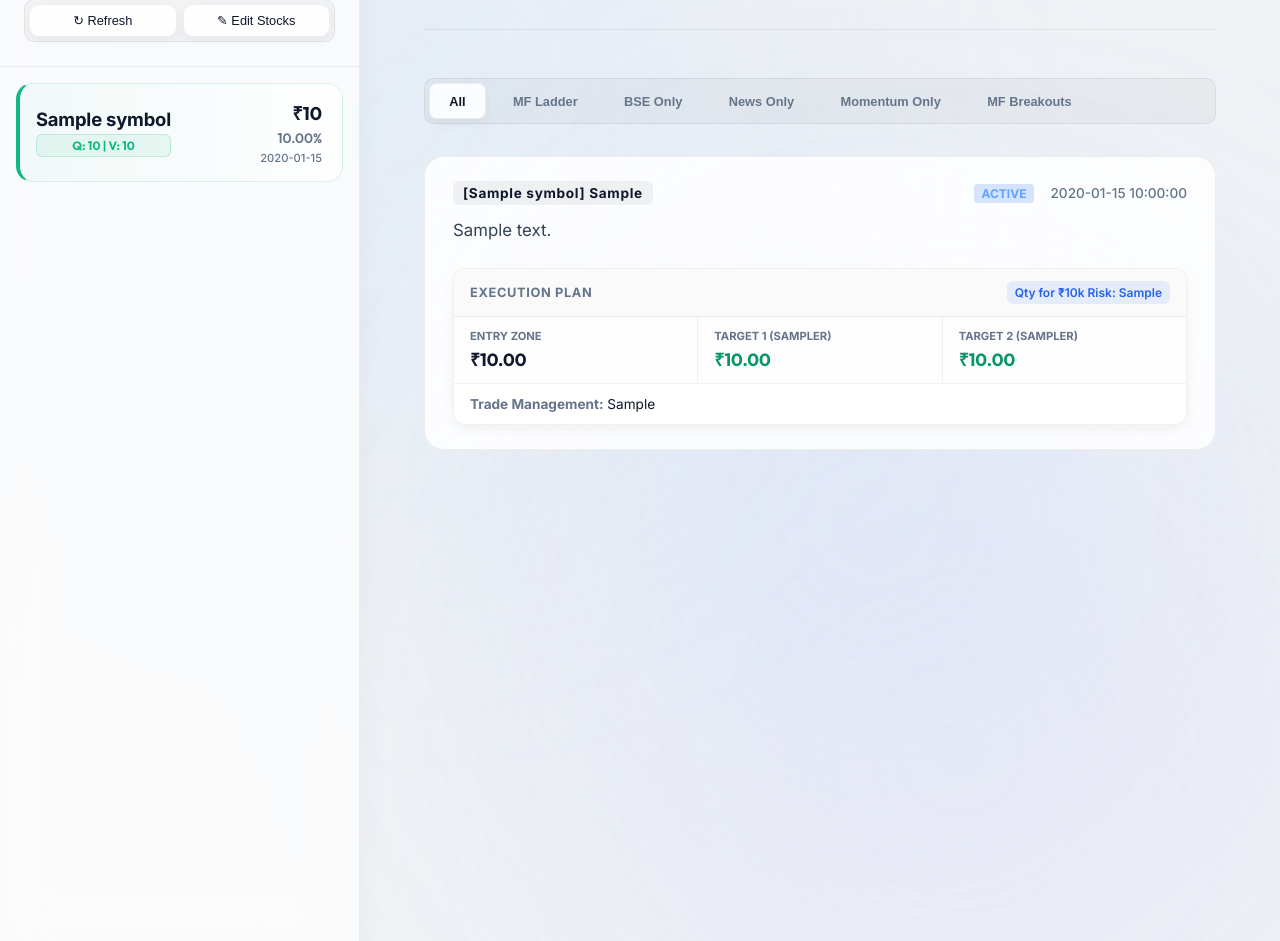
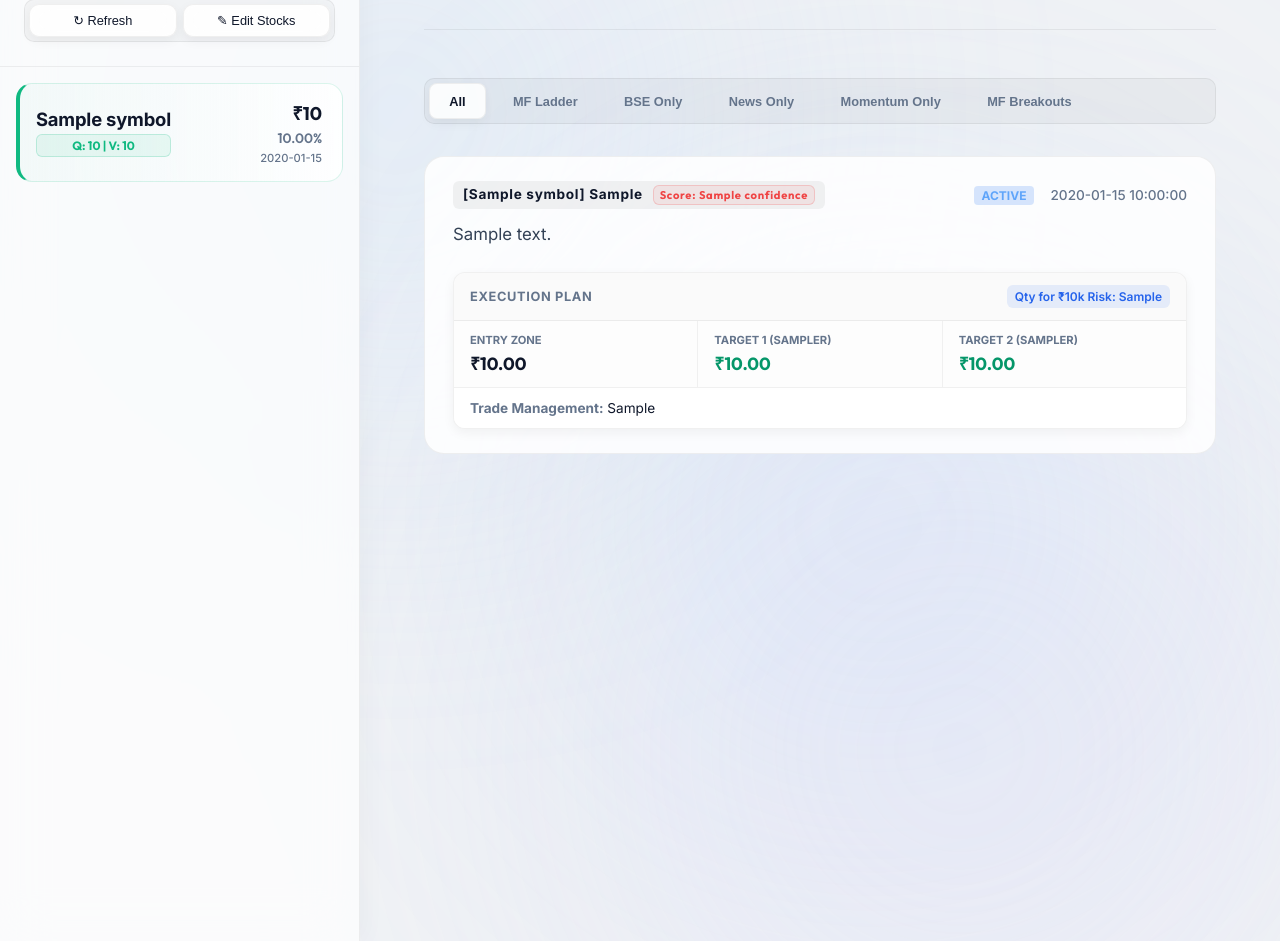
Before and after one commit to 11abhinav/stockupdates, a Flask app: template templates/index.html in a window 1280 px wide. Shown: the part 191-1132 px from the top of the page. Run offline with Flask 3, Linux system fonts and the light colour scheme; the template is opened without the code that fills it: most values are stand-ins (such as "Sample title", 1, 10 or a date in 2020); a database or web service that is not in the repository returns one stand-in record (values such as "Sample title").

Commit message:
Show alert score badges and preserve multiline formatting in dashboard alerts feed

```diff
--- a/templates/index.html
+++ b/templates/index.html
@@ -99,7 +99,12 @@
                 {% for alert in all_alerts %}
                 <div class="alert-card alert-type-{{ alert.alert_type }}" data-type="{{ alert.alert_type }}">
                     <div class="alert-header" style="align-items: center;">
-                        <span class="alert-type">[{{ alert.symbol }}] {{ alert.alert_type }}</span>
+                        <span class="alert-type">
+                            [{{ alert.symbol }}] {{ alert.alert_type }}
+                            {% if alert.confidence %}
+                                <span class="score-badge {% if alert.confidence >= 7.5 %}score-high{% elif alert.confidence >= 5.0 %}score-med{% else %}score-low{% endif %}" style="font-size: 0.7rem; padding: 2px 6px; border-radius: 6px; font-weight: 700; display: inline-flex; vertical-align: middle; margin-left: 6px;">Score: {{ alert.confidence }}</span>
+                            {% endif %}
+                        </span>
                         <div style="display: flex; align-items: center; gap: 1rem;">
                             {% if alert.status %}
                                 {% if alert.status == 'CLOSED_WIN' %}
@@ -113,7 +118,7 @@
                             <span class="alert-time">{{ alert.created_at.strftime('%Y-%m-%d %H:%M:%S') if alert.created_at else '' }}</span>
                         </div>
                     </div>
-                    <div class="alert-body">{{ alert.message }}</div>
+                    <div class="alert-body" style="white-space: pre-line;">{{ alert.message }}</div>
                     {% if alert.entry_price or alert.stop_loss %}
                     <div style="margin-top: 1.5rem; background: var(--bg-surface-hover); border: 1px solid var(--glass-border); border-radius: 12px; overflow: hidden; box-shadow: var(--shadow-sm);">
                         <div style="padding: 12px 16px; background: rgba(0,0,0,0.02); border-bottom: 1px solid var(--glass-border); display: flex; justify-content: space-between; align-items: center;">
@@ -494,15 +499,21 @@
                             statusBadge = `<span style="background: rgba(59, 130, 246, 0.2); color: #60a5fa; padding: 2px 8px; border-radius: 4px; font-size: 0.75rem; font-weight: 700;">ACTIVE</span>`;
                         }
 
+                        let scoreBadge = '';
+                        if (alert.confidence) {
+                            const badgeClass = alert.confidence >= 7.5 ? 'score-high' : alert.confidence >= 5.0 ? 'score-med' : 'score-low';
+                            scoreBadge = `<span class="score-badge ${badgeClass}" style="font-size: 0.7rem; padding: 2px 6px; border-radius: 6px; font-weight: 700; display: inline-flex; vertical-align: middle; margin-left: 6px;">Score: ${alert.confidence}</span>`;
+                        }
+
                         card.innerHTML = `
                             <div class="alert-header" style="align-items: center;">
-                                <span class="alert-type">${alert.alert_type}</span>
+                                <span class="alert-type">${alert.alert_type}${scoreBadge}</span>
                                 <div style="display: flex; align-items: center; gap: 1rem;">
                                     ${statusBadge}
                                     <span class="alert-time">${date.toLocaleString()}</span>
                                 </div>
                             </div>
-                            <div class="alert-body">${alert.message}</div>
+                            <div class="alert-body" style="white-space: pre-line;">${alert.message}</div>
                             ${planHtml}
                         `;
                         feed.appendChild(card);
```
